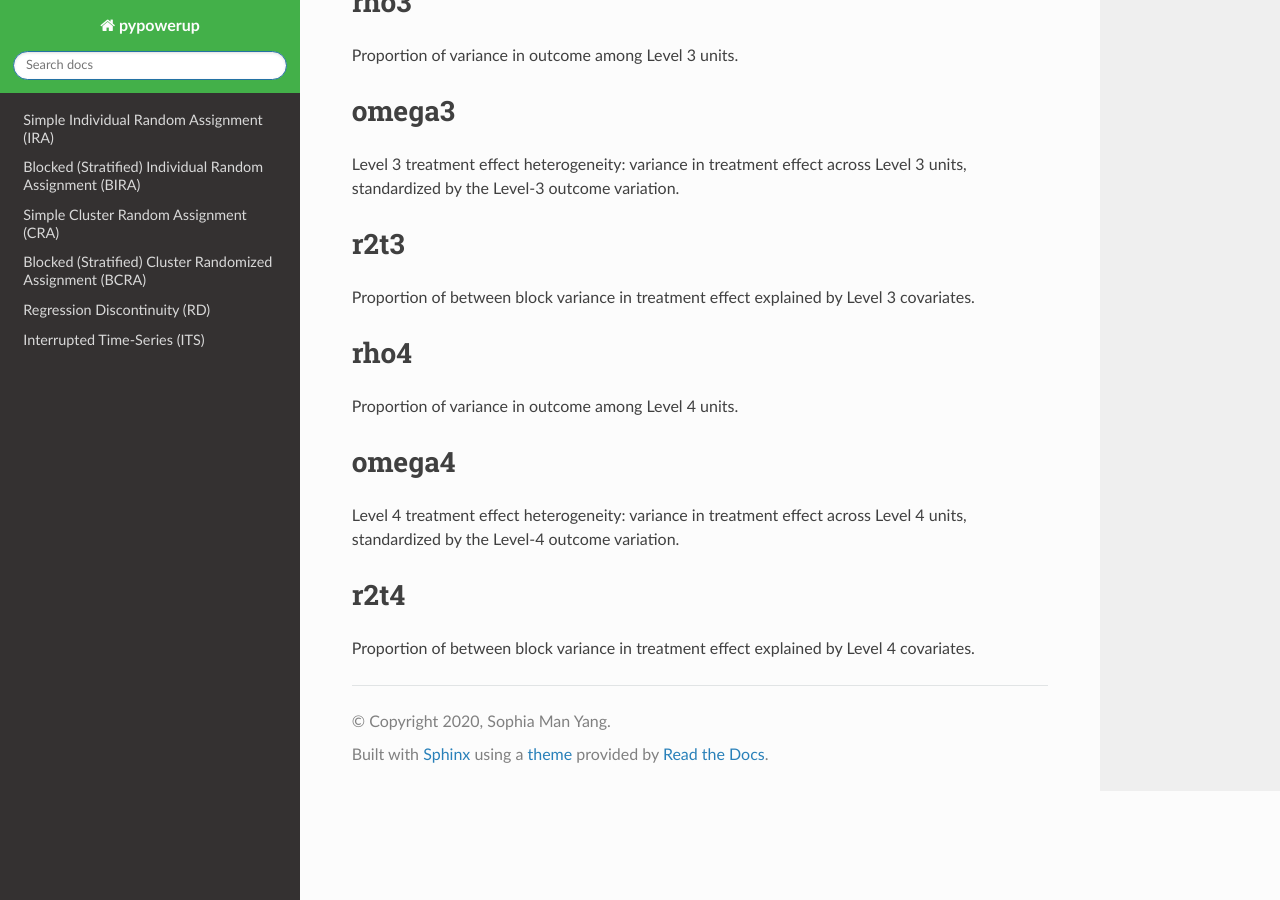
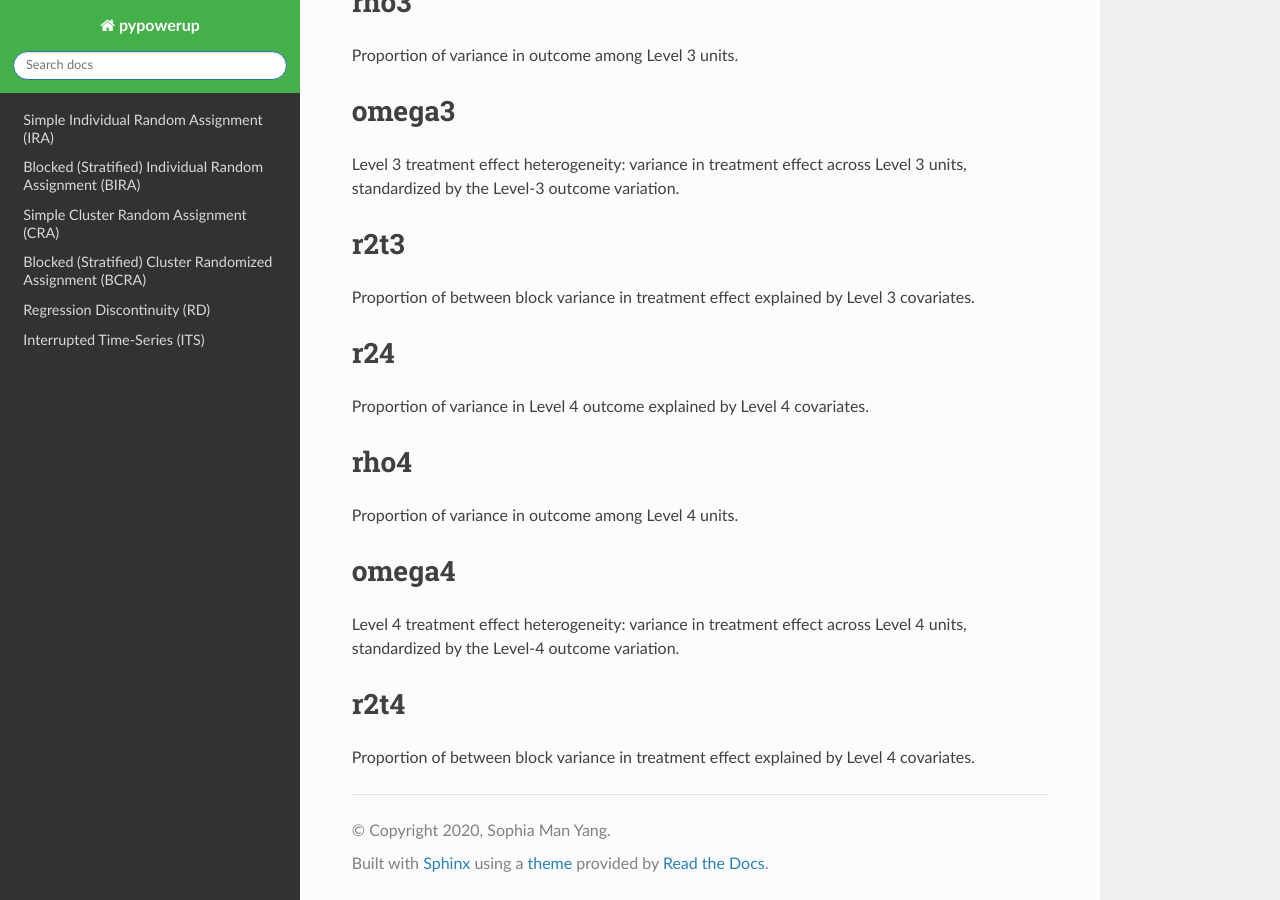
Before and after one commit to sophiamyang/pypowerup, a Sphinx documentation site: the page built from docs/source/parameters.rst, in a window 1280 px wide and 900 px high, scrolled down 2045 px. Built offline with Sphinx 7.4.7 and the Read the Docs theme 2.0.0, drawn with Linux system fonts in a browser that asks for light colours.

Commit message:
added r24

```diff
--- a/docs/source/parameters.rst
+++ b/docs/source/parameters.rst
@@ -117,6 +117,12 @@
 --------------------------
 Proportion of between block variance in treatment effect explained by Level 3 covariates.
 
+.. _r24:
+
+r24
+--------------------------
+Proportion of variance in Level 4 outcome explained by Level 4 covariates.
+
 .. _rho4:
 rho4
 --------------------------
```
